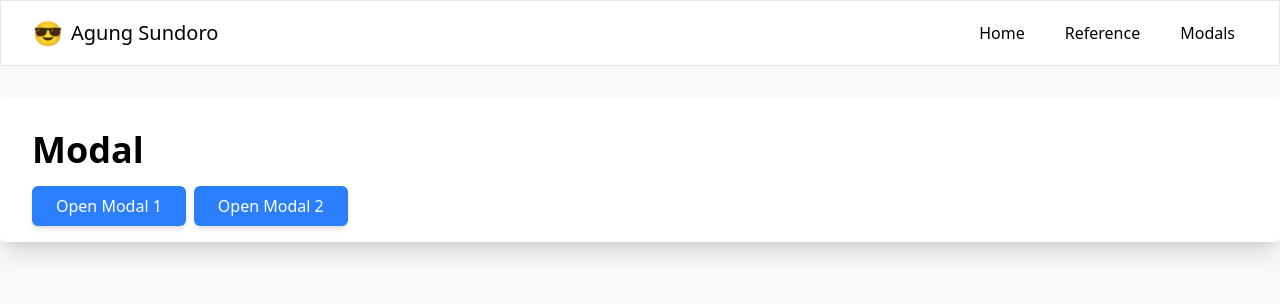
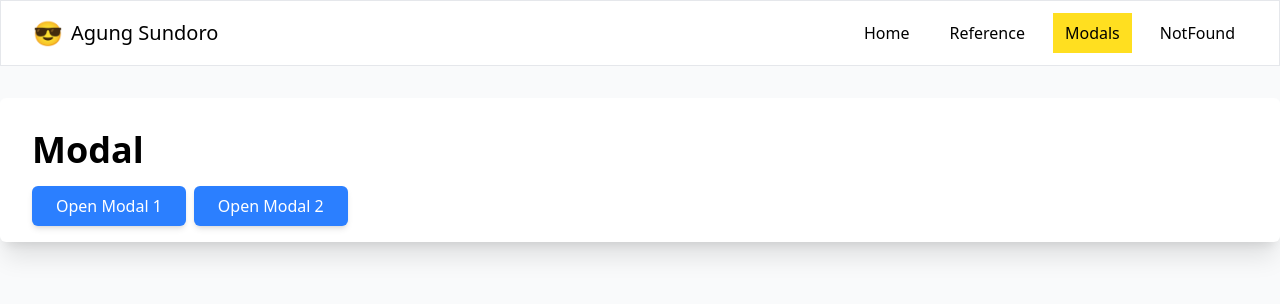
Before and after one commit to agung2001/hands-on-vue, a Vue app in the folder modal-project/: page /modals in a window 1280 px wide. Shown: the top 304 px of the page. Built offline with nearby package versions, Linux system fonts and the light colour scheme.

Commit message:
feat: add notfound page component

```diff
--- a/modal-project/src/components/Navbar.vue
+++ b/modal-project/src/components/Navbar.vue
@@ -1,6 +1,8 @@
 <script setup lang="ts">
-import { RouterLink } from 'vue-router';
+import { RouterLink, useRoute } from 'vue-router';
 import routes from '../routes';
+
+const route = useRoute();
 </script>
 
 <template>
@@ -19,7 +21,7 @@ import routes from '../routes';
           <div class="ml-10 flex items-center space-x-4">
             <template v-for="menu in routes" :key="menu.path">
               <RouterLink :to="menu.path"
-                :class="{'bg-yellow-400': menu.isActive, 'hover:bg-gray-700 hover:text-blue-500': !menu.isActive}"
+                :class="{'bg-yellow-300': route.path === menu.path, 'hover:bg-yellow-400': route.path !== menu.path}"
                 class="px-3 py-2"
               >
                   {{ menu.name }}
--- /dev/null
+++ b/modal-project/src/components/pages/NotFound.vue
@@ -0,0 +1,11 @@
+<template>
+    <div class="not-found flex items-center justify-center">s
+        <h1 class="text-4xl font-bold">404 Not Found</h1>
+    </div>
+</template>
+
+<style scoped>
+.not-found {
+    height: 40vh;
+}
+</style>
--- a/modal-project/src/routes.ts
+++ b/modal-project/src/routes.ts
@@ -1,6 +1,8 @@
 import Home from './components/pages/Home.vue';
 import Modals from './components/pages/Modals.vue';
+import NotFound from './components/pages/NotFound.vue';
 import Reference from './components/pages/Reference.vue';
+
 
 export default [
     {
@@ -18,4 +20,9 @@ export default [
         path: '/modals',
         component: Modals,
     },
+    {
+        name: 'NotFound',
+        path: '/:pathMatch(.*)*',
+        component: NotFound,
+    },
 ]
```
